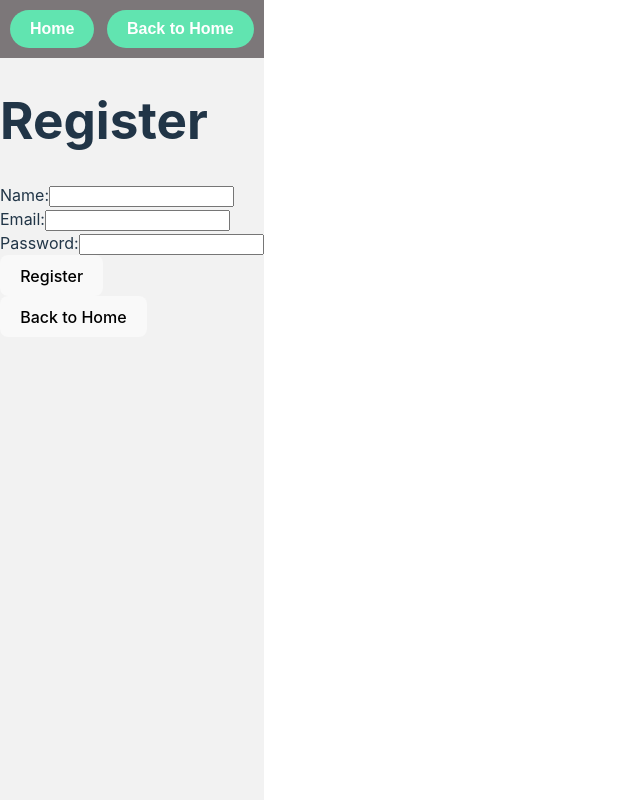
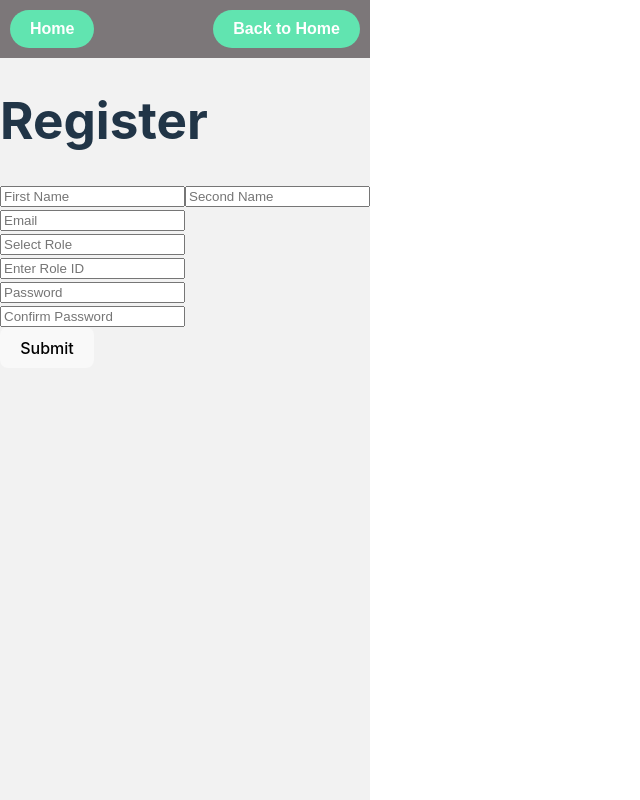
Before and after one commit to MORISON-K/AITS, a React (Vite) app in the folder client/aits_frontend/: page / in a window 1280 px wide. Both pictures are taken after a click on the button "Register". Shown: the whole page, without its empty margins (0-640 px from the left). Built offline with nearby package versions, Linux system fonts and the light colour scheme; the HTML template or start-up script is replaced by a standard one.

Commit message:
Updating the Register Page

```diff
--- a/client/aits_frontend/src/Register.jsx
+++ b/client/aits_frontend/src/Register.jsx
@@ -5,21 +5,24 @@ const Register = ({ handlePageChange }) => {
     <div className="register-page">
       <h1>Register</h1>
       <form>
-        <label>Name:</label>
-        <input type="text" />
+        <input type="text" placeholder='First Name' />
+        <input type="text" placeholder='Second Name' />
         <br />
-        <label>Email:</label>
-        <input type="email" />
+        <input type="email" placeholder='Email'/>
         <br />
-        <label>Password:</label>
-        <input type="password" />
+        <input type="text" placeholder='Select Role'/><br />
+        <input type="text" placeholder='Enter Role ID' /><br />
+        <input type="password" placeholder='Password'/>
         <br />
-        <button type="submit">Register</button>
+        <input type="text" placeholder='Confirm Password' /><br />
+        <button>Submit</button><br />
+        {/* <button type="submit">Register</button> */}
       </form>
-      <button className="back-button" onClick={() => handlePageChange('welcome')}>
+      {/* <button className="back-button" onClick={() => handlePageChange('welcome')}>
         Back to Home
-      </button>
+      </button> */}
     </div>
+
   );
 };
 
```
